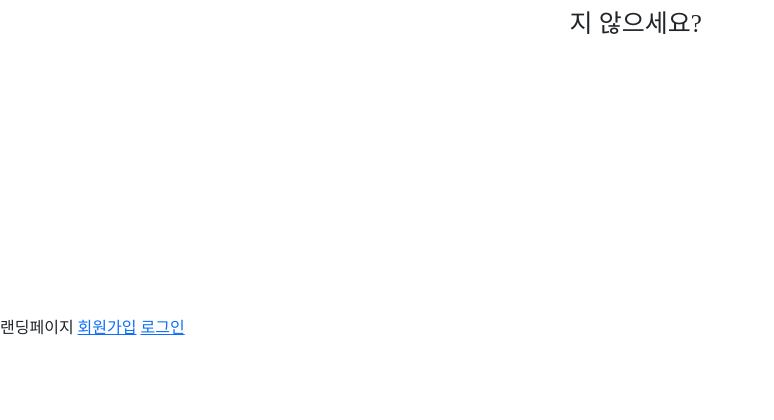
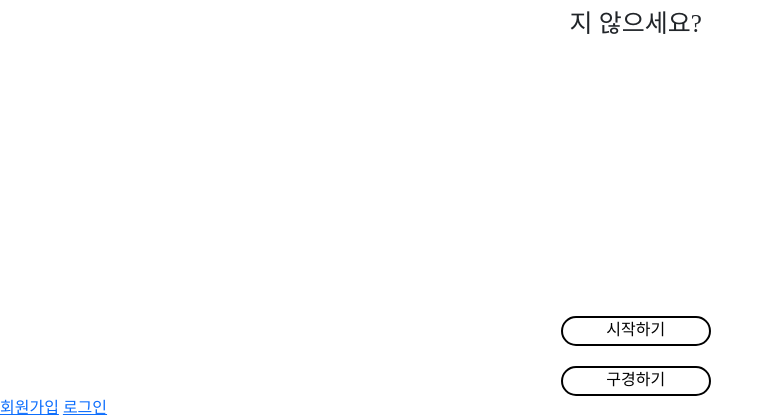
Before and after one commit to seongmin221/talking_potatoes, a Django app: page / in a window 1280 px wide. Shown: the part 1560-1980 px from the top of the page, without its empty margins (0-774 px from the left). Before the commit the page ends 1895 px from the top, so only its background shows below. Run offline with Django 3.2, Linux system fonts and the light colour scheme; some web fonts are replaced.

Commit message:
최종본

```diff
--- a/talking_potatoes/main/models.py
+++ b/talking_potatoes/main/models.py
@@ -11,7 +11,6 @@ class Likelion(models.Model) :
     created = models.DateTimeField(auto_now_add=True, verbose_name = "최근 순 created")
     writer = models.ForeignKey(settings.AUTH_USER_MODEL, on_delete=models.CASCADE, verbose_name = "작성자 writer")
     like_users = models.ManyToManyField(settings.AUTH_USER_MODEL, related_name ='like_counts', verbose_name="좋아요 수 like_users")
-    like_counts = models.PositiveIntegerField(default=0)
 
 
 # 어흥
@@ -21,4 +20,3 @@ class Growl(models.Model):
     created = models.DateTimeField(auto_now_add=True, verbose_name = "최근 순 created")
     writer = models.ForeignKey(settings.AUTH_USER_MODEL, on_delete=models.CASCADE, verbose_name = "작성자 writer")
     like_users = models.ManyToManyField(settings.AUTH_USER_MODEL,related_name ='growl_like_counts', verbose_name="좋아요 수 like_users")
-    like_counts = models.PositiveIntegerField(default=0)
--- a/talking_potatoes/main/templates/index.html
+++ b/talking_potatoes/main/templates/index.html
@@ -45,8 +45,8 @@
                     <p style="font-size: 40px;">2. 연애를 잘한다.</p>
                     이성에게 받는 고백 중 최고의 고백은 바로 무엇일가요? <br>
                     바로 '깜짝! n행시 고백'입니다.
-왜 옆에 아무도 없는지 생각해보는 시간을 가져봅시다. <br>
-그건 바로 n행시를 잘하지 못하기 때문이 아닐까요? <br>
+                    왜 옆에 아무도 없는지 생각해보는 시간을 가져봅시다. <br>
+                    그건 바로 n행시를 잘하지 못하기 때문이 아닐까요? <br>
                 </div>
 
 
@@ -55,6 +55,14 @@
                     사람은 뭐니뭐니 해도 건강이죠!<br>
                     건강을 지키기 위해서는 위기 대처 능력이 아주 중요합니다. <br>
                     임기응변과 같은 위기 대처 능력을 키우며 장수하는 삶. 기대되지 않으세요?<br>
+                </div>
+
+                <div class="start" style="text-align: center; margin: 0 auto; width:150px; height:30px; border:solid 2px black; border-radius: 15px; margin-bottom:20px">
+                    <a href="{% url 'login' %}" style="text-decoration: none; color:black"> 시작하기 </a>
+                </div>
+
+                <div class="start" style="text-align: center; margin: 0 auto; width:150px; height:30px; border:solid 2px black; border-radius: 15px;">
+                    <a href="{% url 'likelion' %}" style="text-decoration: none; color:black"> 구경하기 </a>
                 </div>
 
 
@@ -92,8 +100,6 @@
 
 
 
-랜딩페이지
-
 
 {% if user.is_authenticated %}
 <p>{{ user.username }}</p>
--- a/talking_potatoes/main/templates/main.html
+++ b/talking_potatoes/main/templates/main.html
@@ -196,7 +196,7 @@
                                             <div class="card-info">
                                                 <p class="card-writer" style="font-size:18px;  color:grey">{{i.writer}}</p>
                                                 <p class="card-date" style="font-size:18px;  color:grey">{{ i.created }}</p>
-                                                <p class="card-like">❤{{ i.like_counts }}명이 좋아합니다.</p>
+                                                <p class="card-like">❤{{ i.like_users.count}}명이 좋아합니다.</p>
                                             </div>
                                             {% if request.user in i.like_users.all %}
                                             <a href="{% url 'likelion_like' i.pk %}">
--- a/talking_potatoes/main/views.py
+++ b/talking_potatoes/main/views.py
@@ -12,8 +12,8 @@ def index(request) :
 # 멋사 read 페이지
 def likelion(request) :
     sort = request.GET.get('sort')
-    if sort == 'like_counts':
-        likelion = Likelion.objects.order_by('-like_counts')
+    if sort == 'like_users':
+        likelion = Likelion.objects.order_by('-like_users')
     else:
         likelion = Likelion.objects.all().order_by('-created')
     print(len(likelion))
@@ -24,6 +24,8 @@ def likelion(request) :
     }
     return render(request, 'main.html', context)
 
+
+
 # 멋사 좋아요.
 def likelion_like(request, pk) :
     user = request.user
@@ -31,15 +33,12 @@ def likelion_like(request, pk) :
     if user.is_authenticated :
         if request.user in likelion.like_users.all() :
             likelion.like_users.remove(request.user) # 좋아요 취소
-            likelion.like_counts -= 1
             return redirect('likelion')
         else :
             likelion.like_users.add(request.user)
-            likelion.like_counts += 1
             return redirect('likelion')
     else :
         return redirect('/login')
-
 
 # 멋사 Create
 def likelion_create(request) :
--- a/talking_potatoes/talking_potatoes/urls.py
+++ b/talking_potatoes/talking_potatoes/urls.py
@@ -27,6 +27,7 @@ urlpatterns = [
     path('likelion/', main.views.likelion, name = 'likelion'), # 멋사
     path('likelion/<int:pk>', main.views.likelion_like, name = 'likelion_like'),
     path('likelion/create/', main.views.likelion_create, name = 'likelion_create'),
+
     path('growl/', main.views.growl, name = 'growl'), # 어흥
     path('growl/<int:pk>', main.views.growl_like, name = 'growl_like'), # 어흥 좋아요
     path('growl/create/', main.views.growl_create, name = 'growl_create'),
```
Also changed, not shown: talking_potatoes/db.sqlite3, talking_potatoes/main/migrations/0001_initial.py, talking_potatoes/main/migrations/0002_auto_20210925_0558.py (deleted), talking_potatoes/main/migrations/0003_auto_20210925_0616.py (deleted).
